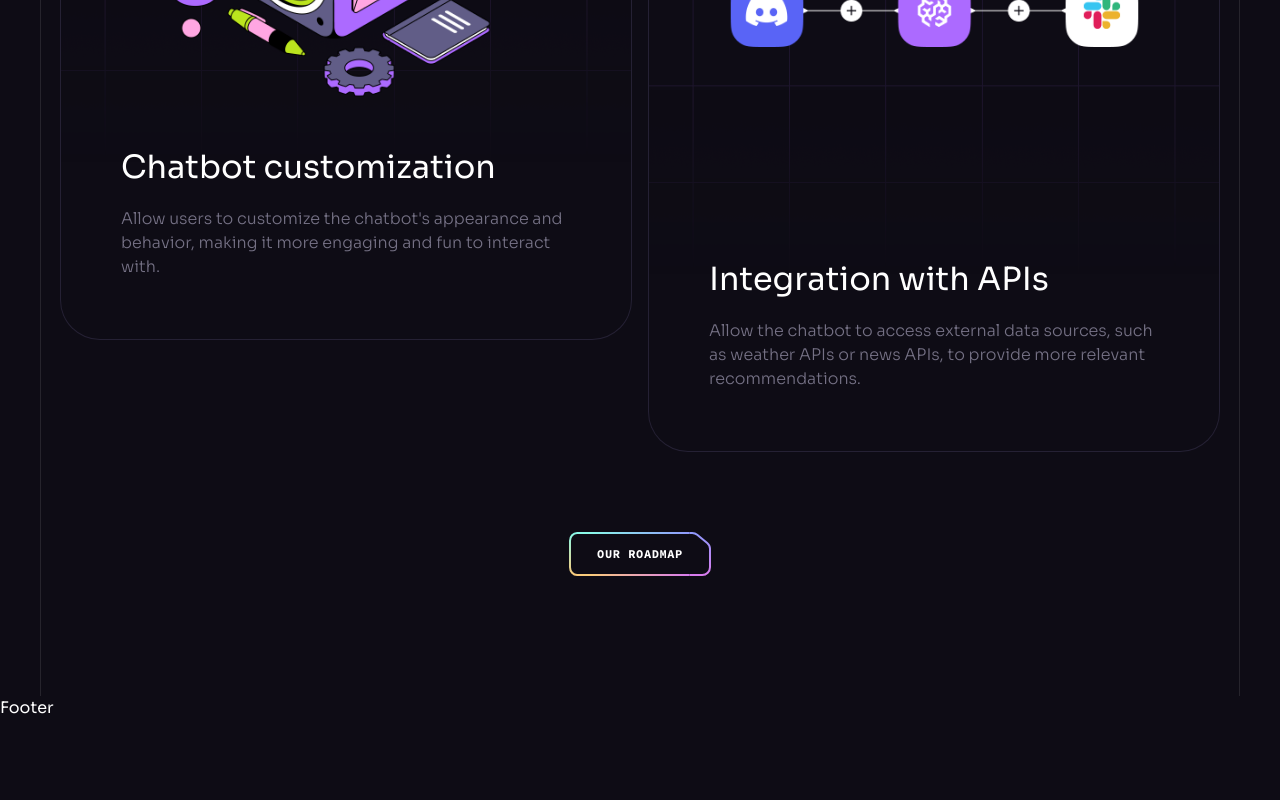
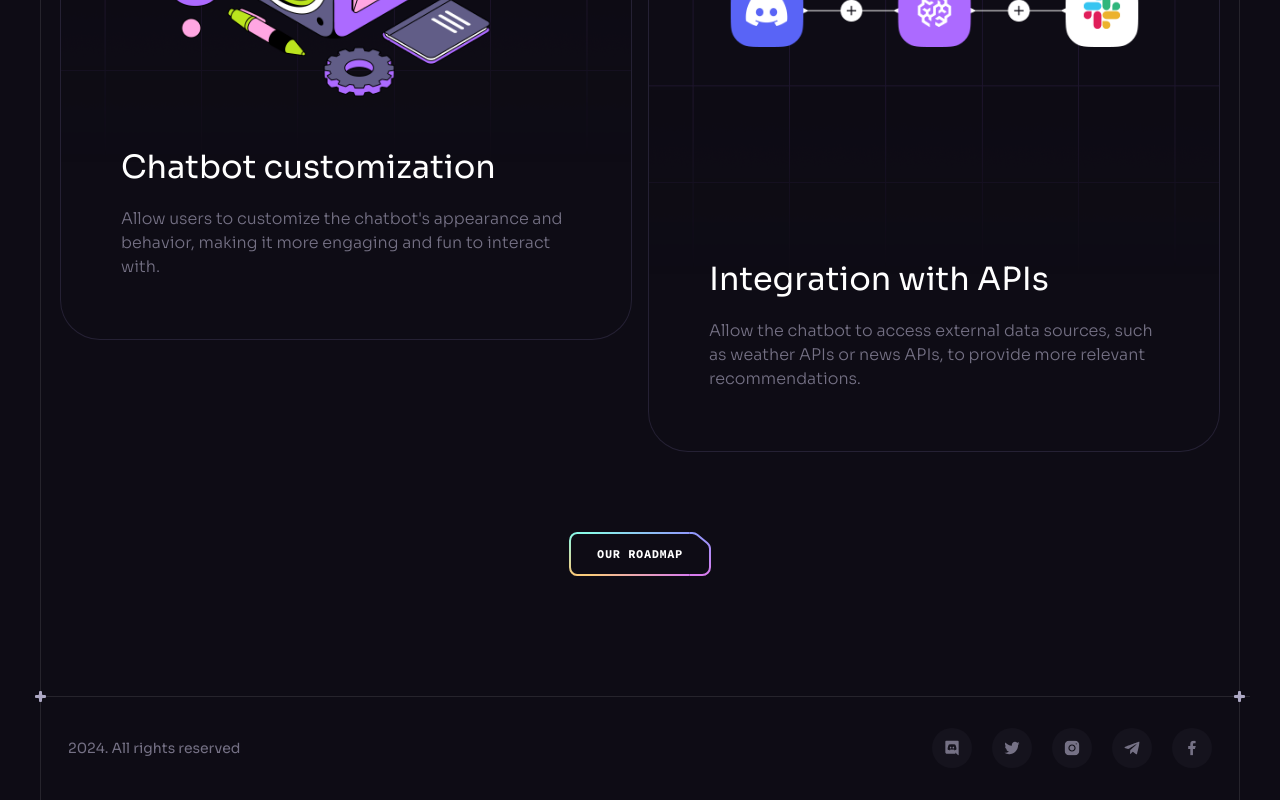
Before and after one commit to Ivylegend/brainwave, a React (Vite) app: page / in a window 1280 px wide. Shown: the part 8569-9369 px from the top of the page. Before the commit the page ends 9289 px from the top, so only its background shows below. Built offline with nearby package versions, Linux system fonts and the light colour scheme.

Commit message:
footer added

```diff
--- a/src/components/Footer.jsx
+++ b/src/components/Footer.jsx
@@ -1,9 +1,29 @@
-import React from 'react'
+import { socials } from "../constants";
+import Section from "./Section";
 
 const Footer = () => {
   return (
-    <div>Footer</div>
-  )
-}
+    <Section crosses className="!px-2 !py-8">
+      <div className="container flex sm:justify-between justify-center items-center gap-10 max-sm:flex-col">
+        <p className="caption text-n-4 lg:block">
+          {" "}
+          {new Date().getFullYear()}. All rights reserved
+        </p>
+        <ul className="flex gap-5 flex-wrap">
+          {socials.map((icon, index) => (
+            <a
+              href={icon.url}
+              key={icon.id}
+              target="_blank"
+              className="flex items-center justify-center w-10 h-10 bg-n-7 rounded-full transition-colors hover:bg-n-6"
+            >
+              <img src={icon.iconUrl} width={16} height={16} alt={icon.title} />
+            </a>
+          ))}
+        </ul>
+      </div>
+    </Section>
+  );
+};
 
-export default Footer
+export default Footer;
```
